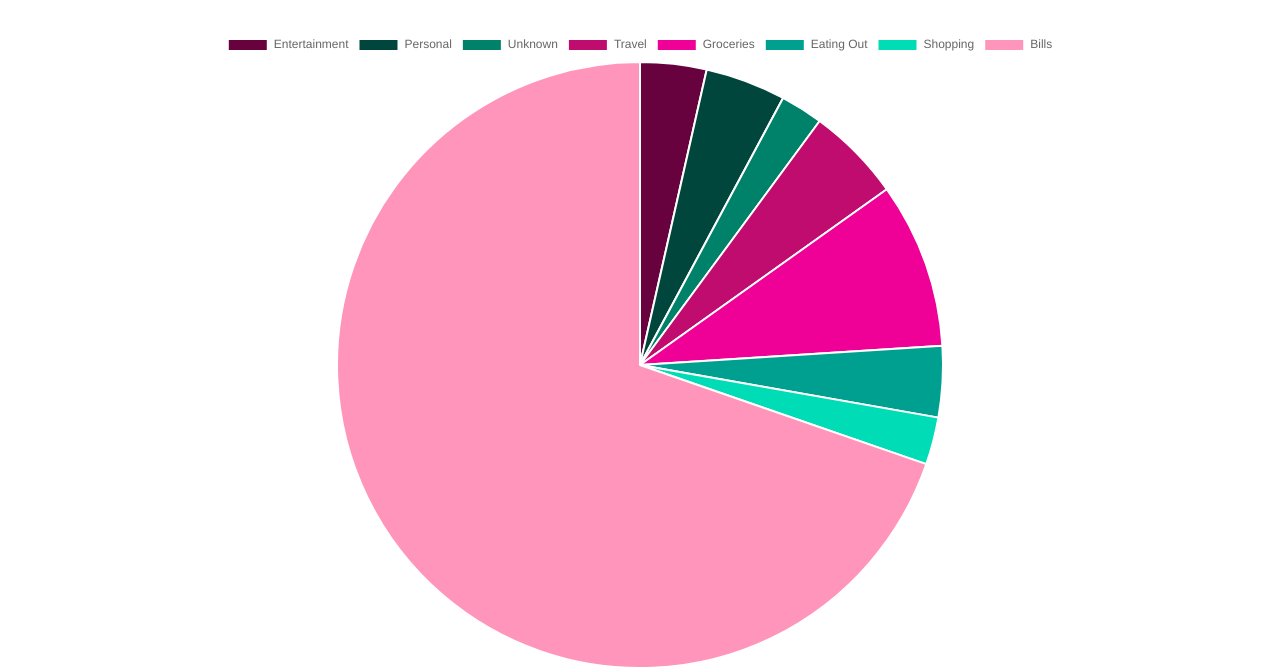
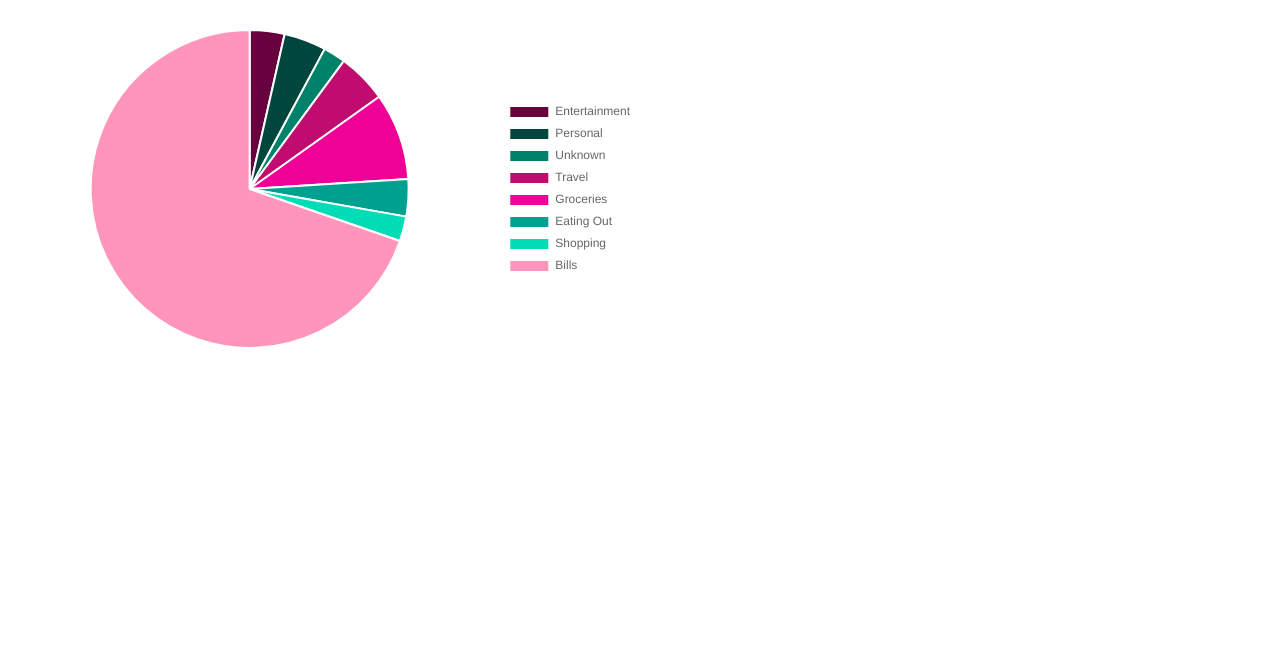
Before and after one commit to Sofie-Erner/Financial_Overview, a plain HTML site: page index.html in a window 1280 px wide. Shown: the part 159-828 px from the top of the page. After the commit the page ends 800 px from the top, so only its background shows below. Drawn offline with nearby package versions, Linux system fonts and the light colour scheme; a web font is replaced by a local one.

Commit message:
Added line chart and legend for pie chart

```diff
--- a/assets/css/main.css
+++ b/assets/css/main.css
@@ -7,7 +7,7 @@
 /* Fonts */
 @font-face {
     font-family: "Lato";
-    src: url("/c/Users/Sofie/Downloads/Lato-Font");
+    src: url("../Lato-Font/Lato-Black.ttf");
   }
 
 /* Basics */
@@ -37,3 +37,16 @@ h1 {
     border-radius: 8px;
     padding: 1em 0em 1em 0em;
 }
+
+/* Columns */
+.column {
+    float: left;
+    width: 50%;
+}
+
+/* Clear floats after the columns */
+.row:after {
+content: "";
+display: table;
+clear: both;
+}
--- a/assets/js/pie_chart.js
+++ b/assets/js/pie_chart.js
@@ -4,25 +4,21 @@ Promise.all([
     d3.csv("./assets/colour_pal.csv") // from https://mk.bcgsc.ca/colorblind/palettes/15.color.blindness.palette.txt
 ])
 .then(function(files) {
-    var data = files[0];
-    var dataColours = files[1];
+    var data = files[0]; // file with financial history
+    var dataColours = files[1]; // file with colours
 
-    /* Get expense categories */
-    const cats = data.columns.slice(4);
+    const cats = data.columns.slice(4); // Get expense categories
     //console.log(cats);
-
-    // Set amount of categories
-    const n_cats = cats.length;
-
+    const n_cats = cats.length; // number of categories
     /* Get sum for each category */
-    let datas = new Array(n_cats); for (let i=0; i<n_cats; ++i) datas[i] = 0;
+    let dataCat = new Array(n_cats); for (let i=0; i<n_cats; ++i) dataCat[i] = 0;
 
     for (var i = 0; i < data.length; i++) { // read through each line
         for (var j = 0; j < n_cats; j++){ // get each category sum
-            datas[j] = datas[j] + parseFloat(data[i][cats[j]]); // add to total sum
+            dataCat[j] = dataCat[j] + parseFloat(data[i][cats[j]]); // add to total sum
         }
     }
-    //console.log(datas);
+    //console.log(dataCat);
 
     /* Make colour pallette */
     var palette = [];
@@ -37,6 +33,7 @@ Promise.all([
     }
     //console.log(palette);
 
+    /* --------- Pie Chart --------- */
     /* Get canvas to draw on */
     var ctx = document.getElementById("pie").getContext("2d")
 
@@ -45,17 +42,22 @@ Promise.all([
         labels: cats,
         datasets: [{
             label: 'Finance Categories',
-            data: datas,
+            data: dataCat,
             hoverOffset: 1,
             backgroundColor: function(context) { // asign colours from palette
                 return palette[context.dataIndex % palette.length];
-            }
-        }]
+            }}]
     };
 
     /* Make pie cart */
     const chart = new Chart(ctx, {
         type: 'pie',
         data: catData,
+        options: {
+            legend: {
+                display: true,
+                position: "right",
+                title: "Categories"
+            }}
     });
 });
```
Also changed, not shown: assets/js/line_chart.js (added, +36 -0 lines).
